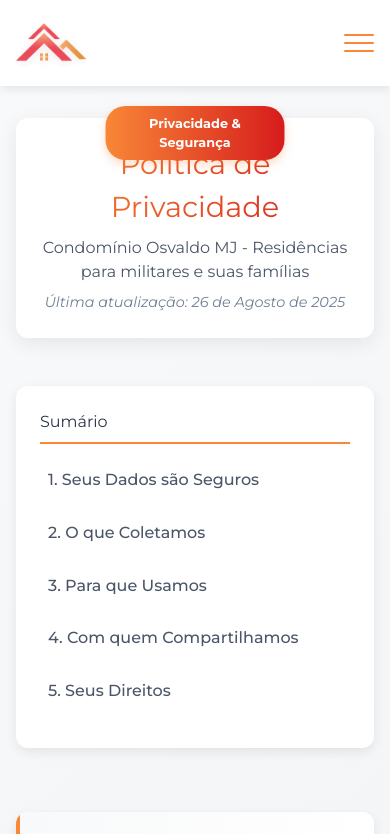
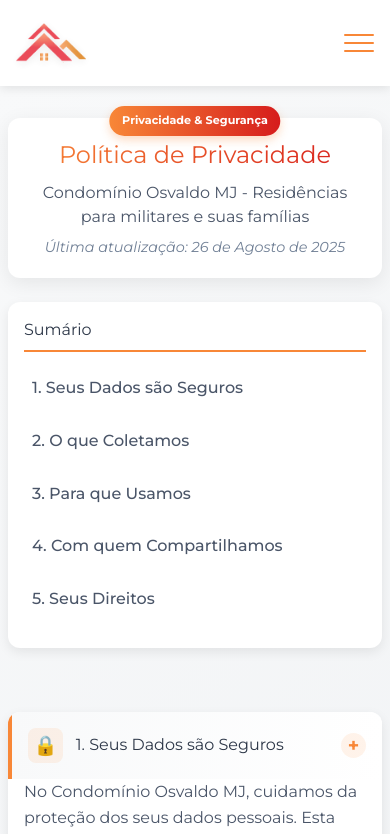
Before and after one commit to InnovaSoft360/comj-frontend-client, a React (Vite) app: page /politicaPrivacidade in a window 390 px wide. Shown: the top 834 px of the page. Built offline with nearby package versions, Linux system fonts and the light colour scheme; no server answers.

Commit message:
Personaliza o Site para moderno da politica

```diff
--- a/src/app/App.tsx
+++ b/src/app/App.tsx
@@ -59,8 +59,9 @@ function App() {
 
           {/* Rotas PROTEGIDAS Dashboard */}
           <Route path="/dashboard" element={
-
+            <ProtectedRoute>
               <Dashboard />
+            </ProtectedRoute>
           } />
 
           {/* Redirect non-existent routes */}
--- a/src/features/public/privacidade/style.module.css
+++ b/src/features/public/privacidade/style.module.css
@@ -3,17 +3,20 @@
   padding: 2rem 0;
   background: linear-gradient(135deg, #f8f9fa 0%, #e9ecef 100%);
   min-height: 100vh;
+  overflow-x: hidden; /* Impede scroll horizontal */
 }
 
 .mainPrivacidade {
   max-width: 1000px;
   margin: 0 auto;
-  padding: 0 1.5rem;
+  padding: 0 1rem;
+  width: 100%;
+  box-sizing: border-box;
 }
 
 .headerPrivacidade {
   text-align: center;
-  margin-bottom: 3rem;
+  margin-bottom: 2rem;
   padding: 2rem 1rem;
   border-radius: 12px;
   background: white;
@@ -28,33 +31,42 @@
   transform: translateX(-50%);
   background: linear-gradient(90deg, #f88737, #d61c1c);
   color: white;
-  padding: 0.5rem 1.5rem;
+  padding: .9rem 2rem;
   border-radius: 20px;
   font-size: 0.8rem;
   font-weight: bold;
   box-shadow: 0 4px 10px rgba(248, 135, 55, 0.3);
+  white-space: nowrap;
+  max-width: 90%;
+  overflow: hidden;
+  text-overflow: ellipsis;
 }
 
 .headerPrivacidade h1 {
   color: #2d3748;
-  font-size: 2.8rem;
+  font-size: 2.2rem;
   margin-bottom: 0.5rem;
   background: linear-gradient(90deg, #f88737, #d61c1c);
   -webkit-background-clip: text;
   -webkit-text-fill-color: transparent;
   background-clip: text;
+  padding: 0 0.5rem;
+  word-wrap: break-word;
 }
 
 .headerPrivacidade p {
   color: #4a5568;
-  font-size: 1.2rem;
+  font-size: 1.1rem;
   margin-bottom: 0.5rem;
+  padding: 0 0.5rem;
+  word-wrap: break-word;
 }
 
 .lastUpdate {
   color: #718096;
   font-size: 0.9rem;
   font-style: italic;
+  padding: 0 0.5rem;
 }
 
 .contentPrivacidade {
@@ -99,6 +111,7 @@
   display: block;
   padding: 0.5rem;
   border-radius: 6px;
+  word-break: break-word;
 }
 
 .toc a:hover {
@@ -140,6 +153,7 @@
   justify-content: center;
   background: rgba(248, 135, 55, 0.1);
   border-radius: 8px;
+  flex-shrink: 0;
 }
 
 .sectionHeader h2 {
@@ -147,6 +161,7 @@
   margin: 0;
   flex: 1;
   font-size: 1.4rem;
+  word-break: break-word;
 }
 
 .accordionToggle {
@@ -160,16 +175,18 @@
   justify-content: center;
   background: rgba(248, 135, 55, 0.1);
   border-radius: 50%;
+  flex-shrink: 0;
 }
 
 .sectionContent {
-  padding: 0 1.5rem 1.5rem 5rem;
+  padding: 0 1.5rem 1.5rem 1.5rem;
 }
 
 .sectionContent p {
   color: #4a5568;
   line-height: 1.6;
   margin-bottom: 1rem;
+  word-break: break-word;
 }
 
 .sectionContent ul {
@@ -182,6 +199,7 @@
   margin-bottom: 0.5rem;
   line-height: 1.5;
   position: relative;
+  word-break: break-word;
 }
 
 .sectionContent li:before {
@@ -196,22 +214,31 @@
 .contactBox {
   background: linear-gradient(135deg, #f88737 0%, #d61c1c 100%);
   color: white;
-  padding: 2rem;
+  padding: 1.5rem;
   border-radius: 12px;
   text-align: center;
   margin-bottom: 2rem;
   box-shadow: 0 10px 25px rgba(248, 135, 55, 0.3);
+  overflow: hidden;
 }
 
 .contactBox h3 {
   margin-bottom: 1rem;
   font-size: 1.5rem;
+  word-break: break-word;
+  padding: 0 0.5rem;
+}
+
+.contactBox p {
+  word-break: break-word;
+  padding: 0 0.5rem;
 }
 
 .contactInfo {
   display: flex;
   justify-content: center;
-  gap: 2rem;
+  flex-wrap: wrap;
+  gap: 1rem;
   margin-top: 1rem;
 }
 
@@ -220,6 +247,11 @@
   display: flex;
   align-items: center;
   gap: 0.5rem;
+  word-break: break-all;
+  background: rgba(255, 255, 255, 0.15);
+  padding: 0.5rem 1rem;
+  border-radius: 25px;
+  font-size: 0.9rem;
 }
 
 .footerPrivacidade {
@@ -232,6 +264,8 @@
 
 .footerPrivacidade p {
   margin: 0.3rem 0;
+  word-break: break-word;
+  padding: 0 0.5rem;
 }
 
 /* Responsividade */
@@ -247,36 +281,10 @@
 }
 
 @media (max-width: 768px) {
-  .headerPrivacidade h1 {
-    font-size: 2.2rem;
-  }
-
-  .sectionHeader {
-    flex-direction: column;
-    align-items: flex-start;
-  }
-
-  .sectionIcon {
-    margin-bottom: 1rem;
-  }
-
-  .sectionContent {
-    padding: 0 1.5rem 1.5rem;
-  }
-
-  .contactInfo {
-    flex-direction: column;
-    gap: 1rem;
-  }
-}
-
-@media (max-width: 480px) {
-  .mainPrivacidade {
-    padding: 0 1rem;
-  }
 
   .headerPrivacidade {
-    padding: 1.5rem 1rem;
+    padding: 1.5rem 0.5rem;
+    margin-bottom: 1.5rem;
   }
 
   .headerPrivacidade h1 {
@@ -287,7 +295,92 @@
     font-size: 1rem;
   }
 
-  .sectionHeader h2 {
+  .badge {
+    font-size: 0.7rem;
+    padding: 0.4rem 0.8rem;
+  }
+
+  .sectionHeader {
+    padding: 1rem;
+    flex-direction: row;
+    align-items: center;
+  }
+
+  .sectionIcon {
+    margin-right: 0.8rem;
+    margin-bottom: 0;
+    width: 35px;
+    height: 35px;
     font-size: 1.2rem;
   }
+
+  .sectionHeader h2 {
+    font-size: 1.1rem;
+  }
+
+  .sectionContent {
+    padding: 0 1rem 1rem 1rem;
+  }
+
+  .contactBox {
+    padding: 1.2rem;
+  }
+
+  .contactBox h3 {
+    font-size: 1.2rem;
+  }
+
+  .contactInfo {
+    flex-direction: column;
+    gap: 0.8rem;
+  }
+
+  .contactInfo p {
+    justify-content: center;
+    font-size: 0.85rem;
+  }
 }
+
+@media (max-width: 480px) {
+  .mainPrivacidade {
+    padding: 0 0.5rem;
+  }
+
+  .headerPrivacidade {
+    padding: 1.2rem 0.5rem;
+  }
+
+  .headerPrivacidade h1 {
+    font-size: 1.5rem;
+  }
+
+  .toc {
+    padding: 1rem;
+  }
+
+  .sectionHeader {
+    flex-wrap: wrap;
+  }
+
+  .sectionHeader h2 {
+    font-size: 1rem;
+    margin-right: 0.5rem;
+  }
+
+  .accordionToggle {
+    width: 25px;
+    height: 25px;
+    font-size: 1.2rem;
+  }
+
+  .contactInfo p {
+    font-size: 0.8rem;
+    padding: 0.4rem 0.8rem;
+  }
+}
+
+/* Para resolver o problema específico do email */
+.contactInfo p:first-child {
+  word-break: break-all;
+  max-width: 100%;
+}
```
